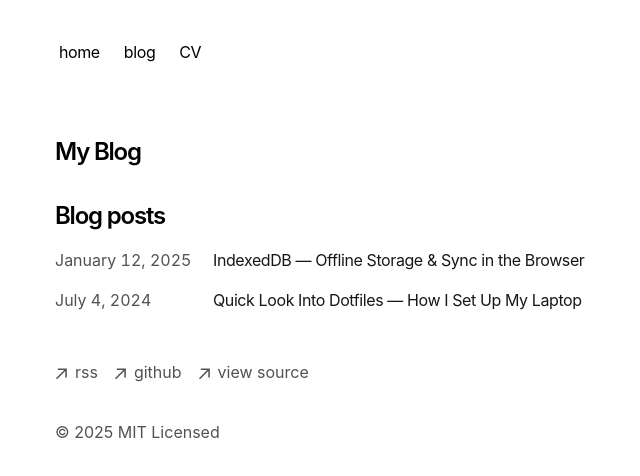
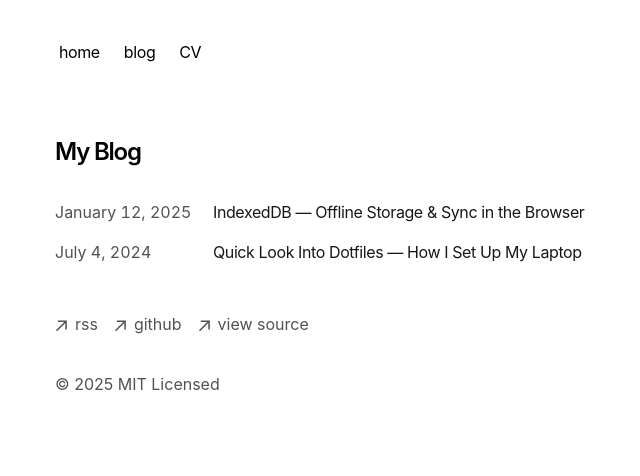
Before and after one commit to salttis/saltt-is, a Next.js app: page /blog in a window 1280 px wide. Shown: the top 476 px of the page, without its empty margins (297-937 px from the left). Built offline with nearby package versions, Linux system fonts and the light colour scheme.

Commit message:
feat: add headings for Blog Posts and Experiments sections on the main page

```diff
--- a/app/components/experiments.tsx
+++ b/app/components/experiments.tsx
@@ -10,7 +10,6 @@ const allExperiments = [
 export function Experiments() {
   return (
     <div>
-      <h2 className="mb-4 text-2xl font-semibold tracking-tighter">Experiments &amp; demos</h2>
       {allExperiments.map((experiment) => (
         <Link key={experiment.url} className="flex flex-col space-y-1 mb-4" href={`${experiment.url}`} target="_blank">
           <div className="w-full flex flex-col md:flex-row space-x-0 md:space-x-2">
--- a/app/components/posts.tsx
+++ b/app/components/posts.tsx
@@ -6,7 +6,6 @@ export function BlogPosts() {
 
   return (
     <div>
-      <h2 className="mb-4 text-2xl font-semibold tracking-tighter">Blog posts</h2>
       {allBlogs
         .sort((a, b) => {
           if (new Date(a.metadata.publishedAt) > new Date(b.metadata.publishedAt)) {
--- a/app/page.tsx
+++ b/app/page.tsx
@@ -9,9 +9,11 @@ export default function Page() {
       <p className="mb-4">{`I’ve led cross-functional teams, architected full-stack systems, and shipped products that balance technical excellence with business impact. I care about clean code, thoughtful abstractions, and a deep understanding of the problem before jumping to solutions. My work spans real-time infrastructure, developer tooling, and complex UIs — always aiming for outcomes, not overengineering.`}</p>
       <p className="mb-4">{`I’m driven by the challenge of turning ambitious ideas into elegant, working software — and helping others do the same.`}</p>
       <div className="my-8">
+        <h2 className="mb-4 text-2xl font-semibold tracking-tighter">Blog posts</h2>
         <BlogPosts />
       </div>
       <div className="my-8">
+        <h2 className="mb-4 text-2xl font-semibold tracking-tighter">Experiments &amp; demos</h2>
         <Experiments />
       </div>
     </section>
```
